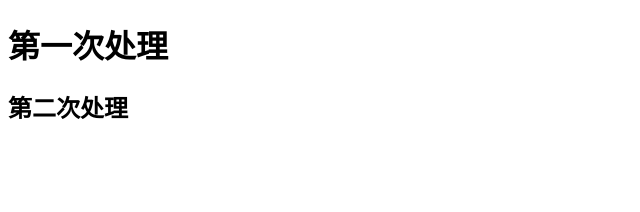
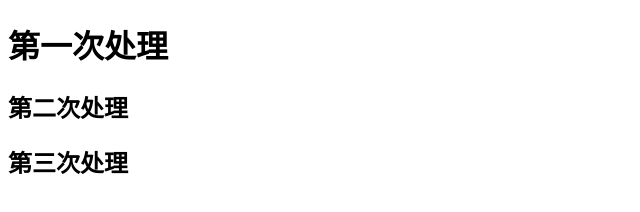
Before and after one commit to chenjunzzzz/-, a plain HTML site: page demo/index.html in a window 1280 px wide. Shown: the whole page, without its empty margins (0-640 px from the left). Drawn offline with Linux system fonts and the light colour scheme.

Commit message:
第三次修改

```diff
--- a/demo/index.html
+++ b/demo/index.html
@@ -9,5 +9,6 @@
 <body>
     <h1>第一次处理</h1>
     <h2>第二次处理</h2>
+     <h2>第三次处理</h2>
 </body>
 </html>
```
